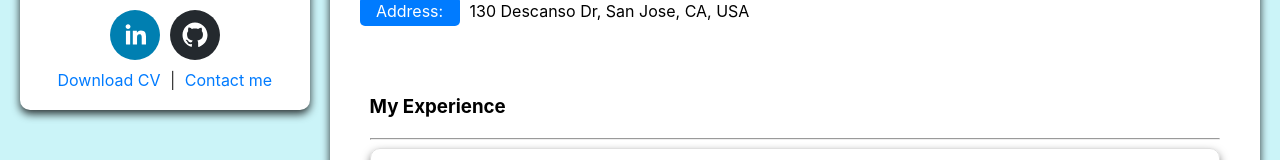
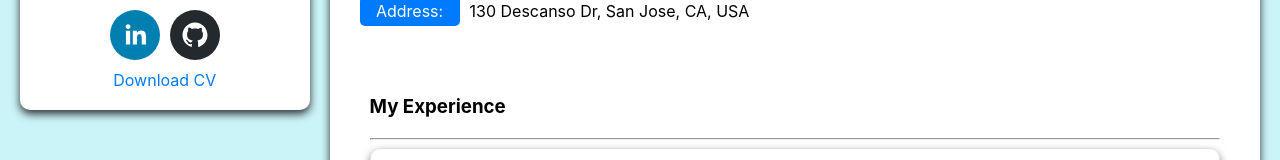
Before and after one commit to CruiseDevice/portfolio-v1, a React (Create React App) app: page / in a window 1280 px wide. Shown: the part 248-408 px from the top of the page. Built offline with nearby package versions, Linux system fonts and the light colour scheme; no server answers.

Commit message:
remove ContactMe component

```diff
--- a/src/components/ContactMe.tsx
+++ b/src/components/ContactMe.tsx
@@ -2,7 +2,7 @@ import React, { useState } from "react";
 import { Link } from "react-router-dom";
 import styled from "styled-components";
 const lambdaUrl = process.env.REACT_APP_LAMBDA_URL;
-const API_KEY = process.env.REACT_APP_API_GATEWAY_KEY;
+const API_KEY = process.env.REACT_APP_API_GATEWAY_KEY || "";
 
 const ContactForm = styled.div`
   background-color: white;
@@ -67,10 +67,13 @@ function ContactMe () {
     setStatusMessage("");  // Clear any previous status message
 
     try {
-      const response = await fetch(`${lambdaUrl}/submit-contact-form/data?api_key=${API_KEY}`, {
+      const response = await fetch(`${lambdaUrl}/submit-contact-form/`, {
         method: 'POST',
         body: JSON.stringify({email, message}),
-        headers: {"Content-Type": "application/json"},
+        headers: {
+          "Content-Type": "application/json",
+          "x-api-key": API_KEY,
+        },
       });
 
       const result = await response.json();
--- a/src/components/ProfileCard.tsx
+++ b/src/components/ProfileCard.tsx
@@ -1,4 +1,3 @@
-import { Link } from "react-router-dom";
 import { SocialIcon } from "react-social-icons";
 import styled from "styled-components";
 import { TypeAnimation } from 'react-type-animation';
@@ -36,15 +35,6 @@ const ProfileImage = styled.img`
   margin-bottom: 10px;
 `;
 
-const StyledLink = styled(Link)`
-  color: #007BFF;
-  text-decoration: none;
-  margin: 0 5px;
-
-  &:hover {
-    text-decoration: underline;
-  }
-`
 const Button = styled.a`
   color: #007BFF;
   text-decoration: none;
@@ -94,8 +84,6 @@ function ProfileCard () {
       </SocialIcons>
       <div>
         <Button as="a" href="/resume.pdf" download>Download CV</Button>
-        {" | "}
-        <StyledLink to="/contact">Contact me</StyledLink>
       </div>
     </Card>
   )
```
